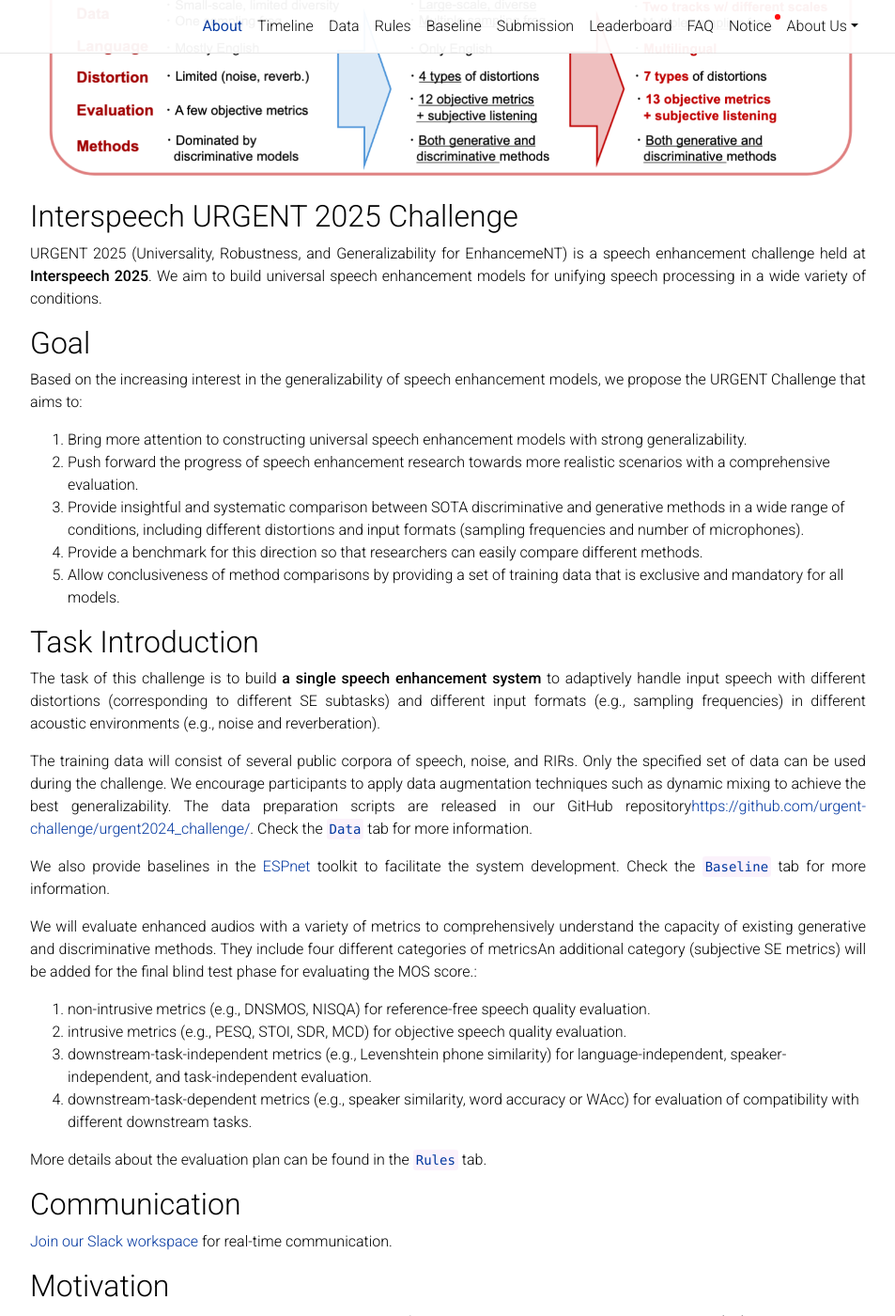
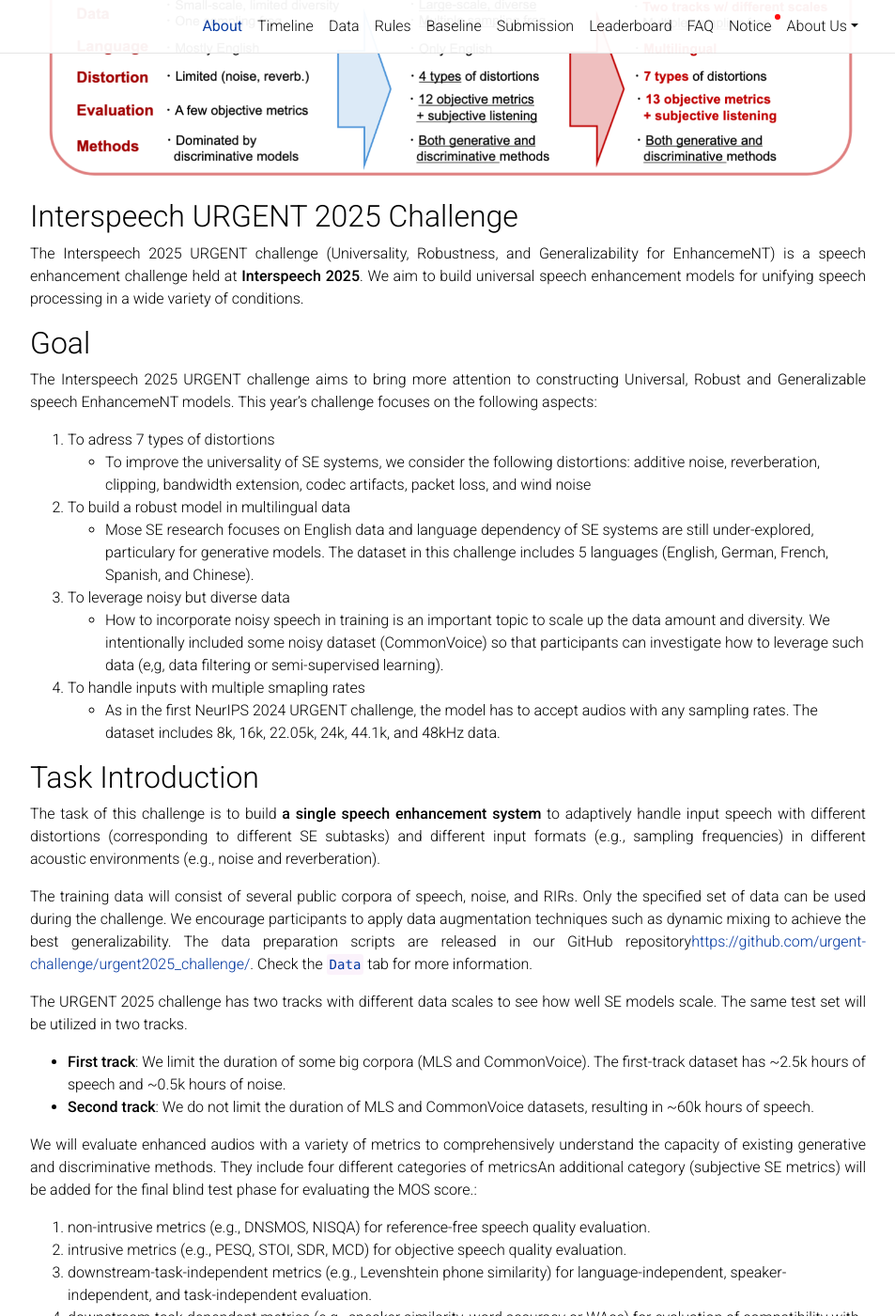
Before and after one commit to urgent-challenge/urgent2025, a Jekyll site: the page built from _pages/about.md, in a window 1280 px wide and 1400 px high, scrolled down 222 px. Shown: the whole window at 94% size, without its empty margins (163-1116 px from the left). Built offline with Jekyll 4.4.1, drawn with Linux system fonts in a browser that asks for light colours; a script that is not in the unit is left out; comment, search, counter and statistics services are not loaded.

Commit message:
update code links

```diff
--- a/_pages/about.md
+++ b/_pages/about.md
@@ -37,26 +37,36 @@
 
 ## Interspeech URGENT 2025 Challenge
 
-URGENT 2025 (Universality, Robustness, and Generalizability for EnhancemeNT) is a speech enhancement challenge held at [**Interspeech 2025**](https://www.interspeech2025.org/home). We aim to build universal speech enhancement models for unifying speech processing in a wide variety of conditions.
+The Interspeech 2025 URGENT challenge (Universality, Robustness, and Generalizability for EnhancemeNT) is a speech enhancement challenge held at [**Interspeech 2025**](https://www.interspeech2025.org/home). We aim to build universal speech enhancement models for unifying speech processing in a wide variety of conditions.
 
 ## Goal
 
-Based on the increasing interest in the generalizability of speech enhancement models, we propose the URGENT Challenge that aims to:
+The Interspeech 2025 URGENT challenge aims to bring more attention to constructing Universal, Robust and Generalizable speech EnhancemeNT models.
+This year's challenge focuses on the following aspects:
 
-1. Bring more attention to constructing universal speech enhancement models with strong generalizability.
-2. Push forward the progress of speech enhancement research towards more realistic scenarios with a comprehensive evaluation.
-3. Provide insightful and systematic comparison between SOTA discriminative and generative methods in a wide range of conditions, including different distortions and input formats (sampling frequencies and number of microphones).
-4. Provide a benchmark for this direction so that researchers can easily compare different methods.
-5. Allow conclusiveness of method comparisons by providing a set of training data that is exclusive and mandatory for all models.
+1. To adress 7 types of distortions
+    - To improve the universality of SE systems, we consider the following distortions: additive noise, reverberation, clipping, bandwidth extension, codec artifacts, packet loss, and wind noise
+2. To build a robust model in multilingual data
+    - Mose SE research focuses on English data and language dependency of SE systems are still under-explored, particulary for generative models. The dataset in this challenge includes 5 languages (English, German, French, Spanish, and Chinese).
+3. To leverage noisy but diverse data
+    - How to incorporate noisy speech in training is an important topic to scale up the data amount and diversity. We intentionally included some noisy dataset (CommonVoice) so that participants can investigate how to leverage such data (e,g, data filtering or semi-supervised learning).
+4. To handle inputs with multiple smapling rates
+    - As in the first NeurIPS 2024 URGENT challenge, the model has to accept audios with any sampling rates. The dataset includes 8k, 16k, 22.05k, 24k, 44.1k, and 48kHz data.
 
 
 ## Task Introduction
 
 The task of this challenge is to build **a single speech enhancement system** to adaptively handle input speech with different distortions (corresponding to different SE subtasks) and different input formats (e.g., sampling frequencies) in different acoustic environments (e.g., noise and reverberation).
 
-The training data will consist of several public corpora of speech, noise, and RIRs. Only the specified set of data can be used during the challenge. We encourage participants to apply data augmentation techniques such as dynamic mixing to achieve the best generalizability. The data preparation scripts are released in our GitHub repository<d-footnote><a href="https://github.com/urgent-challenge/urgent2024_challenge/" target="_blank">https://github.com/urgent-challenge/urgent2024_challenge/</a></d-footnote>. Check the [`Data`](/urgent2025/data) tab for more information.
+The training data will consist of several public corpora of speech, noise, and RIRs. Only the specified set of data can be used during the challenge. We encourage participants to apply data augmentation techniques such as dynamic mixing to achieve the best generalizability. The data preparation scripts are released in our GitHub repository<d-footnote><a href="https://github.com/urgent-challenge/urgent2025_challenge/" target="_blank">https://github.com/urgent-challenge/urgent2025_challenge/</a></d-footnote>. Check the [`Data`](/urgent2025/data) tab for more information.
 
+The URGENT 2025 challenge has two tracks with different data scales to see how well SE models scale. The same test set will be utilized in two tracks.
+- **First track**: We limit the duration of some big corpora (MLS and CommonVoice). The first-track dataset has ~2.5k hours of speech and ~0.5k hours of noise.
+- **Second track**: We do not limit the duration of MLS and CommonVoice datasets, resulting in ~60k hours of speech.
+
+<!--
 We also provide baselines in the [ESPnet](https://github.com/espnet/espnet) toolkit to facilitate the system development. Check the [`Baseline`](/urgent2025/baseline) tab for more information.
+-->
 
 We will evaluate enhanced audios with a variety of metrics to comprehensively understand the capacity of existing generative and discriminative methods. They include four different categories of metrics<d-footnote>An additional category (subjective SE metrics) will be added for the final blind test phase for evaluating the MOS score.</d-footnote>:
 
```
Also changed, not shown: _pages/baseline.md (+1 -1 lines), _pages/data.md (+7 -7 lines), _pages/rules.md (+1 -1 lines).
